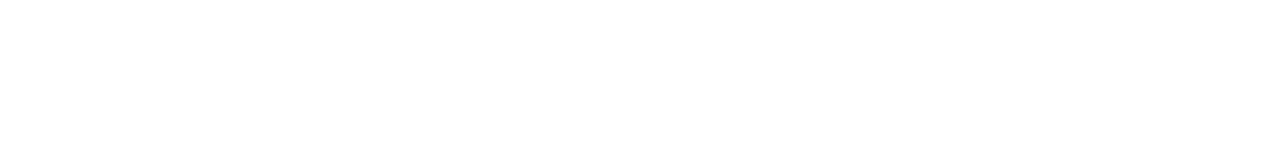
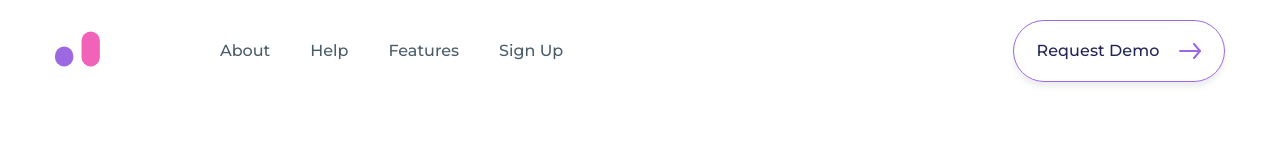
Before and after one commit to AndriiMotkaliuk/practic, a website: page src/index.html in a window 1280 px wide. Drawn offline with nearby package versions, Linux system fonts and the light colour scheme; files that its build step writes are made by us from their sources.

Commit message:
fill header.html and add styles

```diff
--- a/src/_header.html
+++ b/src/_header.html
@@ -0,0 +1,24 @@
+<header class="header">
+    <div class="container header__container">
+        <div class="logo"><img src="images/Logo.svg" alt="logo"></div>
+        <nav class="navbar">
+            <ul class="menu">
+                <li><a class="menu__link" href="#">About</a></li>
+                <li><a class="menu__link" href="#">Help</a></li>
+                <li><a class="menu__link" href="#">Features</a></li>
+                <li><a class="menu__link" href="#">Sign Up</a></li>
+            </ul>
+        </nav>
+        <a href="#" class="header__button btn">
+            <p>Request Demo</p>
+            <svg width="22" height="16" viewBox="0 0 22 16" fill="none" xmlns="http://www.w3.org/2000/svg">
+                <g id="arrow">
+                    <path id="Polygon 1" d="M15 15L21 8L15 1" stroke="#9C69E2" stroke-width="2" stroke-linecap="round"
+                        stroke-linejoin="round" />
+                    <path id="Vector 74" d="M21 8H1" stroke="#9C69E2" stroke-width="2" stroke-linecap="round"
+                        stroke-linejoin="round" />
+                </g>
+            </svg>
+        </a>
+    </div>
+</header>
--- a/src/css/_extend.scss
+++ b/src/css/_extend.scss
@@ -16,3 +16,9 @@
     padding: 0;
     list-style-type: none;
 }
+
+%flex-jcc-aic {
+    display: flex;
+    justify-content: center;
+    align-items: center;
+}
--- a/src/css/_form.scss
+++ b/src/css/_form.scss
@@ -1,33 +1,33 @@
-.btn {
-    display: inline-block;
-    border: 1px solid transparent;
-    padding: 10px 40px;
-    border-radius: 4px;
-    height: $border-height;
-    display: inline-flex;
-    align-items: center;
-    font-size: 16px;
-    font-weight: $btn-font-weight;
-    text-decoration: none;
-    white-space: nowrap;
+// .btn {
+//     display: inline-block;
+//     border: 1px solid transparent;
+//     padding: 10px 40px;
+//     border-radius: 4px;
+//     height: $border-height;
+//     display: inline-flex;
+//     align-items: center;
+//     font-size: 16px;
+//     font-weight: $btn-font-weight;
+//     text-decoration: none;
+//     white-space: nowrap;
 
-    &-small {
-        padding: 15px 25px;
-        height: 46px;
-    }
+//     &-small {
+//         padding: 15px 25px;
+//         height: 46px;
+//     }
 
-    &-text-wrap {
-        white-space: normal;
-    }
+//     &-text-wrap {
+//         white-space: normal;
+//     }
 
-    &-primary {
-        border-color: $border-btn-color-primary;
-        background-color: orange;
-        color: $color-white;
-    }
+//     &-primary {
+//         border-color: $border-btn-color-primary;
+//         background-color: orange;
+//         color: $color-white;
+//     }
 
-    &-secondary {
-        border-color: $border-btn-color-secondary;
-        color: #2F281E;
-    }
-}
+//     &-secondary {
+//         border-color: $border-btn-color-secondary;
+//         color: #2F281E;
+//     }
+// }
--- a/src/css/_variables.scss
+++ b/src/css/_variables.scss
@@ -16,6 +16,8 @@ $color-light-violet: #F6F0FD;
 $color-electric-violet: #8A40EE;
 $color-light-gray: #D9D9D9;
 $color-medium-redviolet: #C13584;
+
+$default-font-color: $color-darkgray;
 
 $border-btn-color-primary: $color-white;
 $border-btn-color-secondary: $color-medium-purple;
--- a/src/css/header/_button.scss
+++ b/src/css/header/_button.scss
@@ -0,0 +1,17 @@
+.header {
+    &__button {
+        width: 210px;
+        height: 60px;
+        margin-left: auto;
+        @extend %flex-jcc-aic;
+        gap: 20px;
+        border: $default-border;
+        border-radius: 50px;
+        box-shadow: 0px 5px 5px 0px rgba(75, 93, 104, 0.10);
+    }
+}
+
+.btn {
+    @include font-family(500, 16px, $color-darkblue, 160%, 0.08px, $main-font, normal);
+    text-decoration: none;
+}
--- a/src/css/header/_header.scss
+++ b/src/css/header/_header.scss
@@ -1,3 +1,11 @@
 @import "./logo";
 @import "./menu";
 @import "./button";
+
+.header {
+    &__container {
+        display: flex;
+        align-items: center;
+        padding-top: 20px;
+    }
+}
--- a/src/css/header/_logo.scss
+++ b/src/css/header/_logo.scss
@@ -0,0 +1 @@
+.logo {}
--- a/src/css/header/_menu.scss
+++ b/src/css/header/_menu.scss
@@ -0,0 +1,21 @@
+.navbar {}
+
+.menu {
+    display: flex;
+    gap: 10px;
+    margin: 0;
+    padding: 0 0 0 105px;
+    list-style-type: none;
+
+    &__link {
+        @include font-family(500, 16px, $color-darkgray, 160%, normal, $main-font, normal);
+        text-decoration: none;
+        padding: 0 15px;
+
+        &:hover {
+            color: $color-electric-violet;
+        }
+    }
+
+
+}
```
Also changed, not shown: src/images/Logo.svg (added).
